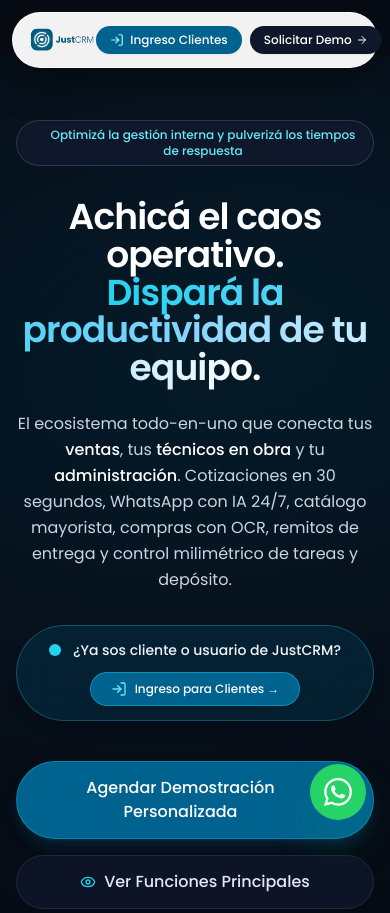
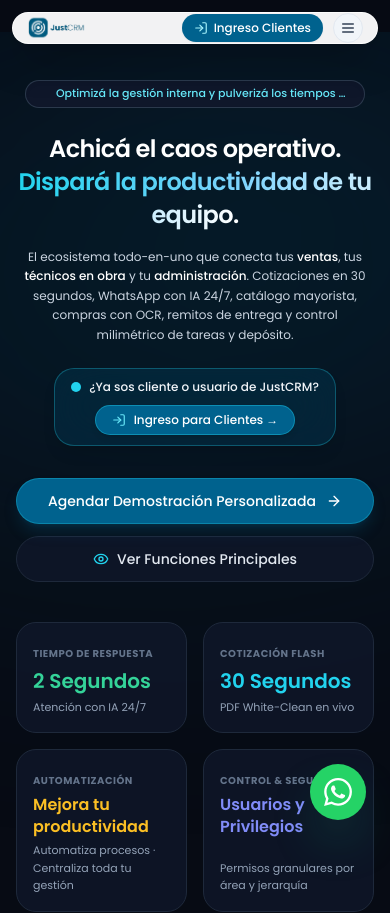
Before and after one commit to juan481/crm, a Next.js app: page /landing in a window 390 px wide. Shown: the top 913 px of the page. Built offline with nearby package versions, Linux system fonts and the light colour scheme.

Commit message:
fix(landing): optimize mobile header layout and reduce hero title size

```diff
--- a/src/app/landing/page.tsx
+++ b/src/app/landing/page.tsx
@@ -61,13 +61,13 @@
 
       {/* ── Top Navigation: Cápsula Flotante Glass / Floating Island Dock ──── */}
       <header className="sticky top-3 sm:top-5 z-50 px-3 sm:px-6 transition-all">
-        <div className="max-w-5xl mx-auto rounded-full bg-white/95 backdrop-blur-xl border border-white/80 shadow-[0_16px_40px_-10px_rgba(0,0,0,0.5),0_2px_8px_rgba(0,0,0,0.1)] px-4 sm:px-6 h-14 sm:h-16 flex items-center justify-between">
+        <div className="max-w-5xl mx-auto rounded-full bg-white/95 backdrop-blur-xl border border-white/80 shadow-[0_16px_40px_-10px_rgba(0,0,0,0.5),0_2px_8px_rgba(0,0,0,0.1)] px-3.5 sm:px-6 h-13 sm:h-16 flex items-center justify-between">
           {/* Logo Principal Original */}
           <a href="#inicio" className="flex items-center transition-transform hover:scale-[1.02] shrink-0">
-            <img src="/Logo-sin-fondo.png" alt="JustCRM Logo" className="h-8 sm:h-9 w-auto object-contain" />
+            <img src="/Logo-sin-fondo.png" alt="JustCRM Logo" className="h-7 sm:h-9 w-auto object-contain" />
           </a>
 
-          {/* Menú Principal Limpio & Editorial */}
+          {/* Menú Principal Limpio & Editorial (Desktop) */}
           <nav className="hidden md:flex items-center gap-6 lg:gap-8 text-xs font-medium text-slate-700">
             <a href="#inicio" className="hover:text-[#00628e] transition-colors">
               Inicio
@@ -86,25 +86,25 @@
             </a>
           </nav>
 
-          <div className="flex items-center gap-2 sm:gap-2.5">
+          <div className="flex items-center gap-1.5 sm:gap-2.5">
             {/* INGRESO PARA CLIENTES */}
             <Link
               href="/login"
-              className="px-3.5 py-1.5 sm:px-4 sm:py-2 rounded-full text-white font-medium text-xs tracking-normal shadow-sm flex items-center gap-1.5 transition-all transform hover:-translate-y-0.5 shrink-0 bg-[#00628e] hover:bg-[#00496b]"
+              className="px-3 py-1.5 sm:px-4 sm:py-2 rounded-full text-white font-medium text-xs tracking-normal shadow-sm flex items-center gap-1.5 transition-all transform hover:-translate-y-0.5 shrink-0 bg-[#00628e] hover:bg-[#00496b]"
             >
               <LogIn className="w-3.5 h-3.5 text-cyan-200" />
               <span>Ingreso Clientes</span>
             </Link>
             <a
               href="#contacto"
-              className="text-xs font-medium px-3.5 py-1.5 sm:px-4 sm:py-2 rounded-full bg-slate-900 text-white hover:bg-slate-800 shadow-sm transition-all transform hover:-translate-y-0.5 flex items-center gap-1 shrink-0"
+              className="hidden sm:inline-flex text-xs font-medium px-4 py-2 rounded-full bg-slate-900 text-white hover:bg-slate-800 shadow-sm transition-all transform hover:-translate-y-0.5 items-center gap-1 shrink-0"
             >
               <span>Solicitar Demo</span>
               <ArrowRight className="w-3 h-3" />
             </a>
             <button
               onClick={() => setMobileMenuOpen(!mobileMenuOpen)}
-              className="md:hidden p-1.5 rounded-full bg-slate-100 border border-slate-200 text-slate-700 hover:text-slate-950 ml-0.5 transition-all"
+              className="md:hidden p-1.5 sm:p-2 rounded-full bg-slate-100 border border-slate-200 text-slate-700 hover:text-slate-950 transition-all shrink-0 ml-1"
               aria-label="Menú"
             >
               {mobileMenuOpen ? <X className="w-4 h-4" /> : <Menu className="w-4 h-4" />}
@@ -173,58 +173,60 @@
       </header>
 
       {/* ── SECCIÓN 1: INICIO & PROPUESTA DE VALOR ───────────────────────── */}
-      <section id="inicio" className="relative pt-16 pb-20 md:pt-24 md:pb-24 overflow-hidden text-center">
+      <section id="inicio" className="relative pt-12 pb-16 md:pt-24 md:pb-24 overflow-hidden text-center">
         <div className="absolute top-1/4 left-1/2 -translate-x-1/2 -translate-y-1/2 w-[800px] h-[450px] bg-gradient-to-tr from-[#035b7e]/30 via-[#00496b]/20 to-[#05a3e1]/25 blur-[140px] pointer-events-none rounded-full" />
 
         <div className="max-w-7xl mx-auto px-4 sm:px-6 lg:px-8 relative z-10">
 
-          <div className="inline-flex items-center gap-2 px-4 py-1.5 rounded-full bg-slate-900 border border-slate-700/80 text-xs font-medium text-cyan-300 mb-8 shadow-inner">
+          <div className="inline-flex items-center gap-2 px-3.5 py-1 sm:px-4 sm:py-1.5 rounded-full bg-slate-900 border border-slate-700/80 text-[11px] sm:text-xs font-medium text-cyan-300 mb-6 sm:mb-8 shadow-inner max-w-[95%] sm:max-w-none">
             <span className="w-2 h-2 rounded-full bg-emerald-400 animate-ping inline-block shrink-0"></span>
-            <span>Optimizá la gestión interna y pulverizá los tiempos de respuesta</span>
+            <span className="truncate sm:overflow-visible">Optimizá la gestión interna y pulverizá los tiempos de respuesta</span>
           </div>
 
-          <h1 className="text-4xl sm:text-6xl lg:text-7xl font-semibold tracking-tight text-white max-w-5xl mx-auto leading-[1.05] mb-6">
-            Achicá el caos operativo. <br />
+          <h1 className="text-2xl sm:text-4xl md:text-5xl lg:text-6xl font-semibold tracking-tight text-white max-w-4xl mx-auto leading-snug sm:leading-[1.1] mb-4 sm:mb-6">
+            Achicá el caos operativo. <br className="hidden sm:inline" />
             <span className="bg-clip-text text-transparent bg-gradient-to-r from-cyan-400 via-sky-300 to-white">
               Dispará la productividad de tu equipo.
             </span>
           </h1>
 
-          <p className="text-base sm:text-xl text-slate-300 max-w-3xl mx-auto leading-relaxed mb-8 font-normal">
+          <p className="text-xs sm:text-base md:text-lg text-slate-300 max-w-3xl mx-auto leading-relaxed mb-6 sm:mb-8 font-normal px-1 sm:px-0">
             El ecosistema todo-en-uno que conecta tus <strong className="text-white font-medium">ventas</strong>, tus <strong className="text-white font-medium">técnicos en obra</strong> y tu <strong className="text-white font-medium">administración</strong>. Cotizaciones en 30 segundos, WhatsApp con IA 24/7, catálogo mayorista, compras con OCR, remitos de entrega y control milimétrico de tareas y depósito.
           </p>
 
-          {/* Banner de Acceso Rápido para Clientes Existentes - BIEN GRANDE Y DESTACADO */}
+          {/* Banner de Acceso Rápido para Clientes Existentes */}
           <div
-            className="inline-flex items-center gap-3 px-6 sm:px-8 py-3.5 rounded-full border backdrop-blur-xl mb-10 shadow-lg flex-wrap justify-center animate-landing-fade-in bg-[#00496b]/30 border-cyan-400/30"
+            className="inline-flex items-center gap-2.5 sm:gap-3 px-4 py-2.5 sm:px-8 sm:py-3.5 rounded-2xl sm:rounded-full border backdrop-blur-xl mb-8 sm:mb-10 shadow-lg flex-col sm:flex-row justify-center animate-landing-fade-in bg-[#00496b]/30 border-cyan-400/30 max-w-sm sm:max-w-none mx-auto"
           >
-            <span className="flex h-3 w-3 relative shrink-0">
-              <span className="animate-ping absolute inline-flex h-full w-full rounded-full bg-cyan-400 opacity-75"></span>
-              <span className="relative inline-flex rounded-full h-3 w-3 bg-cyan-400"></span>
-            </span>
-            <span className="text-sm sm:text-base text-slate-100 font-medium">
-              ¿Ya sos cliente o usuario de JustCRM?
-            </span>
+            <div className="flex items-center gap-2">
+              <span className="flex h-2.5 w-2.5 relative shrink-0">
+                <span className="animate-ping absolute inline-flex h-full w-full rounded-full bg-cyan-400 opacity-75"></span>
+                <span className="relative inline-flex rounded-full h-2.5 w-2.5 bg-cyan-400"></span>
+              </span>
+              <span className="text-xs sm:text-base text-slate-100 font-medium">
+                ¿Ya sos cliente o usuario de JustCRM?
+              </span>
+            </div>
             <Link
               href="/login"
-              className="px-5 py-2 rounded-full text-white font-medium text-xs sm:text-sm tracking-normal shadow-md flex items-center gap-2 transition-all transform hover:scale-105 bg-[#00628e] hover:bg-[#00496b] border border-cyan-400/40 shrink-0"
+              className="px-4 py-1.5 sm:px-5 sm:py-2 rounded-full text-white font-medium text-xs sm:text-sm tracking-normal shadow-md flex items-center gap-2 transition-all transform hover:scale-105 bg-[#00628e] hover:bg-[#00496b] border border-cyan-400/40 shrink-0"
             >
-              <LogIn className="w-4 h-4 text-cyan-300" />
+              <LogIn className="w-3.5 h-3.5 text-cyan-300" />
               <span>Ingreso para Clientes →</span>
             </Link>
           </div>
 
-          <div className="flex flex-col sm:flex-row items-center justify-center gap-4 mb-14">
+          <div className="flex flex-col sm:flex-row items-center justify-center gap-3 sm:gap-4 mb-10 sm:mb-14">
             <a
               href="#contacto"
-              className="w-full sm:w-auto px-8 py-3.5 rounded-full bg-[#00628e] hover:bg-[#00496b] text-white font-medium text-base shadow-lg shadow-[#00628e]/25 transition-all transform hover:-translate-y-0.5 flex items-center justify-center gap-3 border border-cyan-400/30"
+              className="w-full sm:w-auto px-6 sm:px-8 py-3 sm:py-3.5 rounded-full bg-[#00628e] hover:bg-[#00496b] text-white font-medium text-sm sm:text-base shadow-lg shadow-[#00628e]/25 transition-all transform hover:-translate-y-0.5 flex items-center justify-center gap-2.5 border border-cyan-400/30"
             >
               <span>Agendar Demostración Personalizada</span>
-              <ArrowRight className="w-5 h-5" />
+              <ArrowRight className="w-4 h-4 sm:w-5 sm:h-5" />
             </a>
             <a
               href="#funciones"
-              className="w-full sm:w-auto px-8 py-3.5 rounded-full bg-slate-900/80 hover:bg-slate-800 text-slate-200 hover:text-white font-medium text-base border border-slate-800 transition-all flex items-center justify-center gap-2"
+              className="w-full sm:w-auto px-6 sm:px-8 py-3 sm:py-3.5 rounded-full bg-slate-900/80 hover:bg-slate-800 text-slate-200 hover:text-white font-medium text-sm sm:text-base border border-slate-800 transition-all flex items-center justify-center gap-2"
             >
               <Eye className="w-4 h-4 text-cyan-400" />
               <span>Ver Funciones Principales</span>
@@ -3329,7 +3331,7 @@
       <footer className="py-10 bg-slate-950 border-t border-slate-900 text-slate-500 text-xs text-center sm:text-left">
         <div className="max-w-7xl mx-auto px-4 sm:px-6 lg:px-8 flex flex-col sm:flex-row items-center justify-between gap-4">
           <div className="flex items-center gap-3">
-            <img src="/logo-fondo-redondeado.png" alt="JustCRM Logo" className="h-8 w-auto object-contain" />
+            <img src="/icono-justcrm.png" alt="JustCRM Logo" className="h-7 w-auto object-contain" />
             <p className="text-slate-400">JustCRM · Desarrollado con orgullo por <a href="https://justcreate.com.ar" target="_blank" rel="noreferrer" className="text-slate-300 hover:text-white underline">JustCreate</a></p>
           </div>
           <p>© 2026 JustCRM. Todos los derechos reservados.</p>
```
Also changed, not shown: public/landing.html (+30 -28 lines).
